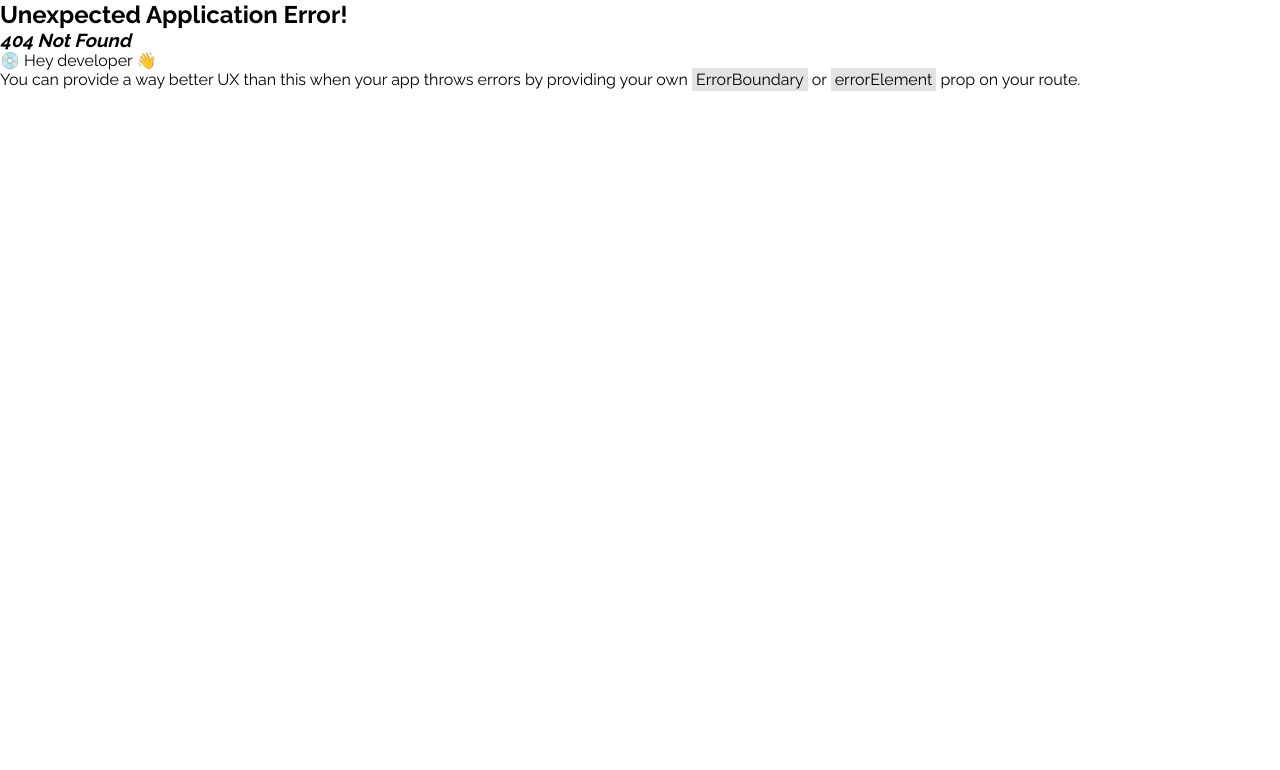
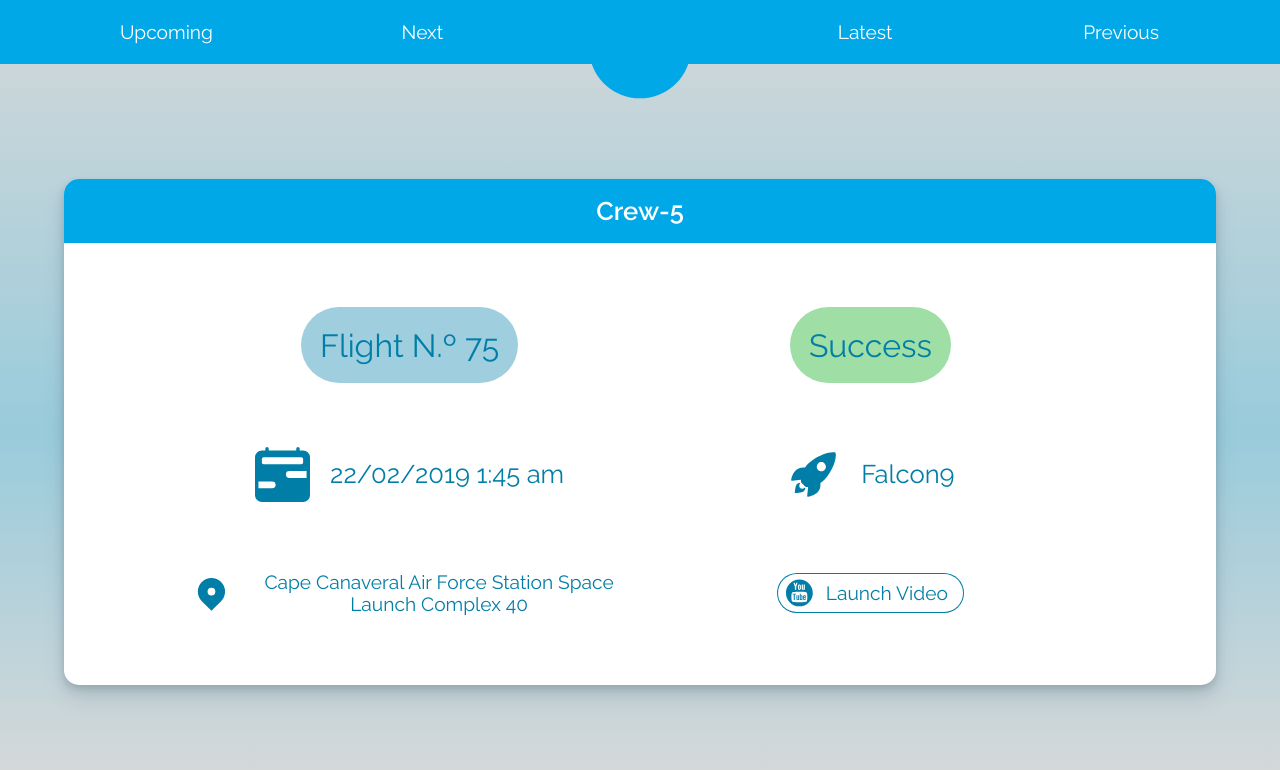
Before and after one commit to cbravos5/spacex_launches_ui, a React (Vite) app: page /latest in a window 1280 px wide. Before the commit this address had no page. Shown: the top 770 px of the page. Built offline with nearby package versions, Linux system fonts and the light colour scheme.

Commit message:
feat: add latest launch page

```diff
--- a/src/PageRouter.tsx
+++ b/src/PageRouter.tsx
@@ -6,6 +6,7 @@
 } from 'react-router-dom';
 import Layout from './Layout';
 import Home from './pages/Home';
+import Latest from './pages/Latest';
 import Next from './pages/Next';
 import { globalStyles } from './styles/global';
 
@@ -17,6 +18,7 @@
     <Route element={<Layout />}>
       <Route path="/" element={<Home/>} />
       <Route path="/next" element={<Next />} />
+      <Route path="/latest" element={<Latest />} />
     </Route>
     )
   );
--- a/src/components/atoms/Tag/index.tsx
+++ b/src/components/atoms/Tag/index.tsx
@@ -16,7 +16,13 @@
     type: {
       info: {
         background: "#007da760"
-      }
+      },
+      success: {
+        background: "#00a71160"
+      },
+      fail: {
+        background: "#ff000060"
+      },
     }
   }
 })
--- a/src/components/molecules/FlyingRocket/index.tsx
+++ b/src/components/molecules/FlyingRocket/index.tsx
@@ -3,7 +3,7 @@
 
 const commonAnimation = {
   minWidth: 28,
-  width: '4vw',
+  width: '3vw',
 
   transform: 'translateX(-50%) translateY(0)',
 }
@@ -11,7 +11,7 @@
 const skyRiseMobile = keyframes({
   to: {
     ...commonAnimation,
-    top: '3vw'
+    top: '2.5vw'
   },
 });
 
--- a/src/components/molecules/KnowMoreButton/index.tsx
+++ b/src/components/molecules/KnowMoreButton/index.tsx
@@ -1,3 +1,4 @@
+import { useNavigate } from 'react-router-dom';
 import { styled } from '../../../stitches/stitches.config';
 import ArrowRight from '../../atoms/ArrowRight';
 
@@ -51,10 +52,14 @@
   fill: '$light'
 });
 
-const KnowMoreButton = () => (
-  <Button>
+const KnowMoreButton = () => {
+  const navigate = useNavigate();
+
+
+  return (
+  <Button onClick={() => navigate("next")}>
     Know more <StyledArrowRight />{' '}
   </Button>
-);
+);}
 
 export default KnowMoreButton;
--- a/src/components/molecules/RoundedContainer/index.tsx
+++ b/src/components/molecules/RoundedContainer/index.tsx
@@ -7,7 +7,7 @@
     css={{
       minWidth: 72,
       minHeight: 72,
-      size: '10vw',
+      size: '8vw',
       background: '$blueMain',
       zIndex: 2,
       borderRadius: '100%',
--- /dev/null
+++ b/src/components/organisms/YoutubeButton/index.tsx
@@ -0,0 +1,9 @@
+import IconButton from '../../molecules/IconButton';
+
+import { TiSocialYoutubeCircular } from 'react-icons/ti';
+
+const YoutubeButton = ({ id }: { id: string }) => (
+  <IconButton icon={<TiSocialYoutubeCircular />} text='Launch Video' link={`https://youtube.com/watch?v=${id}`} />
+);
+
+export default YoutubeButton;
--- a/src/components/sections/MainNextLaunch/index.tsx
+++ b/src/components/sections/MainNextLaunch/index.tsx
@@ -54,7 +54,7 @@
 })
 
 const MainNextLaunch = () => {
-  const { isMdScreen } = useBreakpoints();
+  const { isMdScreen } = useBreakpoints()
 
   return <Container>
       <Group>
--- a/src/components/sections/Menu/index.tsx
+++ b/src/components/sections/Menu/index.tsx
@@ -38,7 +38,7 @@
       <Box
         css={{ display: 'flex', justifyContent: 'space-around', width: '40%' }}
       >
-        <Nav to='' delay={2}>Latest</Nav>
+        <Nav to='latest' delay={2}>Latest</Nav>
         <Nav to='' delay={3}>Previous</Nav>
       </Box>
     </MenuBox>
--- /dev/null
+++ b/src/pages/Latest/index.tsx
@@ -0,0 +1,22 @@
+import Tag from "../../components/atoms/Tag";
+import GradientBackground from "../../components/molecules/GradientBackground";
+import IconedInfo from "../../components/molecules/IconedInfo";
+import NamedBox from "../../components/molecules/NamedBox";
+
+import { BsCalendar2RangeFill } from "react-icons/bs";
+import { IoIosRocket } from "react-icons/io";
+import { HiLocationMarker } from "react-icons/hi";
+import YoutubeButton from "../../components/organisms/YoutubeButton";
+
+const Latest = () => (<GradientBackground css={{ display: 'grid', placeItems: 'center' }}>
+<NamedBox name="Crew-5">
+  <Tag type="info">Flight N.º 75</Tag>
+  <Tag type="success">Success</Tag>
+  <IconedInfo icon={<BsCalendar2RangeFill/>} info="22/02/2019  1:45 am" />
+  <IconedInfo icon={<IoIosRocket/>} info="Falcon9" />
+  <IconedInfo icon={<HiLocationMarker/>} info="Cape Canaveral Air Force Station Space Launch Complex 40" small />
+  <YoutubeButton id="5EwW8ZkArL4"/>
+</NamedBox>
+</GradientBackground>)
+
+export default Latest;
```
Also changed, not shown: src/components/organisms/RocketInto/index.tsx (deleted, +0 -8 lines).
